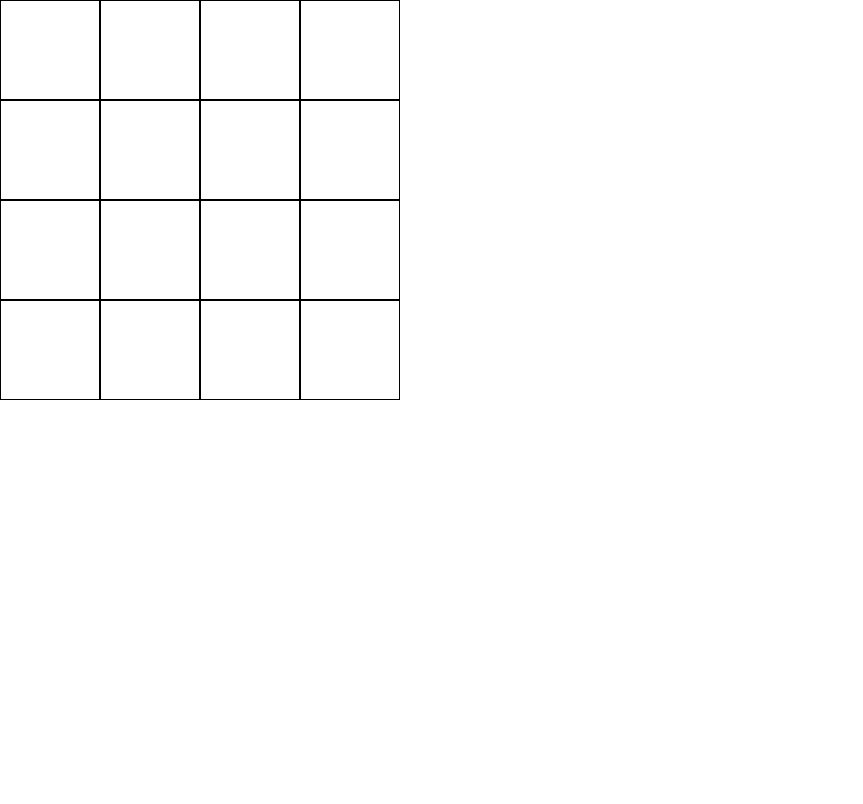
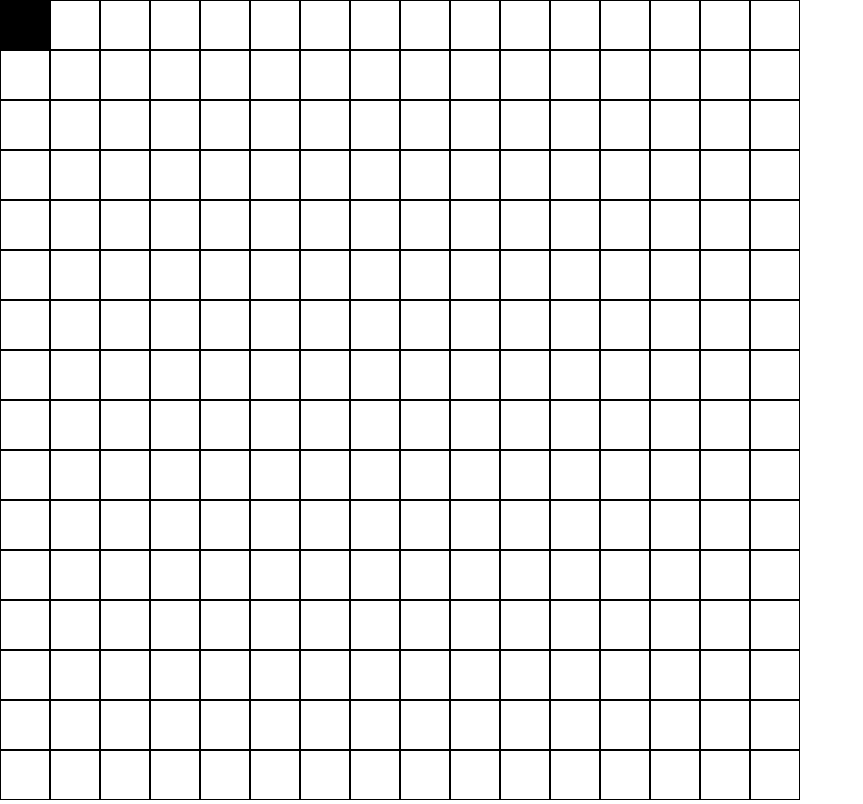
Before and after one commit to roltschj/odin-etch-a-sketch, a plain HTML site: page index.html in a window 1280 px wide. Shown: the whole page, without its empty margins (0-863 px from the left). Drawn offline with Linux system fonts and the light colour scheme.

Commit message:
add mouseover functionality, change grid construction to arbitrary # of squares (default 16x16)

```diff
--- a/script.js
+++ b/script.js
@@ -1,21 +1,35 @@
 document.addEventListener('DOMContentLoaded', function(event) {
-    function addRow() {
+    function addRow(width, height) {
+
+        const squareHeight = (800 / height) + "px";
+        const squareWidth = (800 / width) + "px";
         const newDiv = document.createElement("div");
 
         newDiv.className = "row";
 
-        for ( j = 0; j < 4; j++ ) {
+        for ( j = 0; j < width; j++ ) {
             const newSquare = document.createElement("div");
             newSquare.className = "gridSquare";
+            newSquare.style.height = squareHeight;
+            newSquare.style.width = squareWidth;
+            newSquare.addEventListener("mouseover", (event) => {
+                newSquare.style.backgroundColor = "black";
+            })
             newDiv.appendChild(newSquare);
         }
 
         const container = document.querySelector('#container');
 
+        newDiv.style.height = squareHeight;
         container.appendChild(newDiv);
     }
 
-    for ( i = 0; i < 4; i++ ) {
-        addRow();
+    function makeGrid(width = 16, height = 16) {
+        for ( i = 0; i < height; i++ ) {
+            addRow(width, height);
+        }
     }
+
+    makeGrid();
+
 });
--- a/style.css
+++ b/style.css
@@ -7,20 +7,16 @@
 .container {
     display: flex;
     flex-direction: column;
-    width: 400px;
+    width: 1000px;
 }
 
 .gridSquare {
     display: inline-flex;
     border: solid;
-    border-width: 1px;
+    border-width: .5px;
     flex: 1;
-    height: 100px;
-    width: 100px;
 }
 
 .row {
     flex-grow: 1;
-    height: 100px;
-    width: 400px;
 }
```
